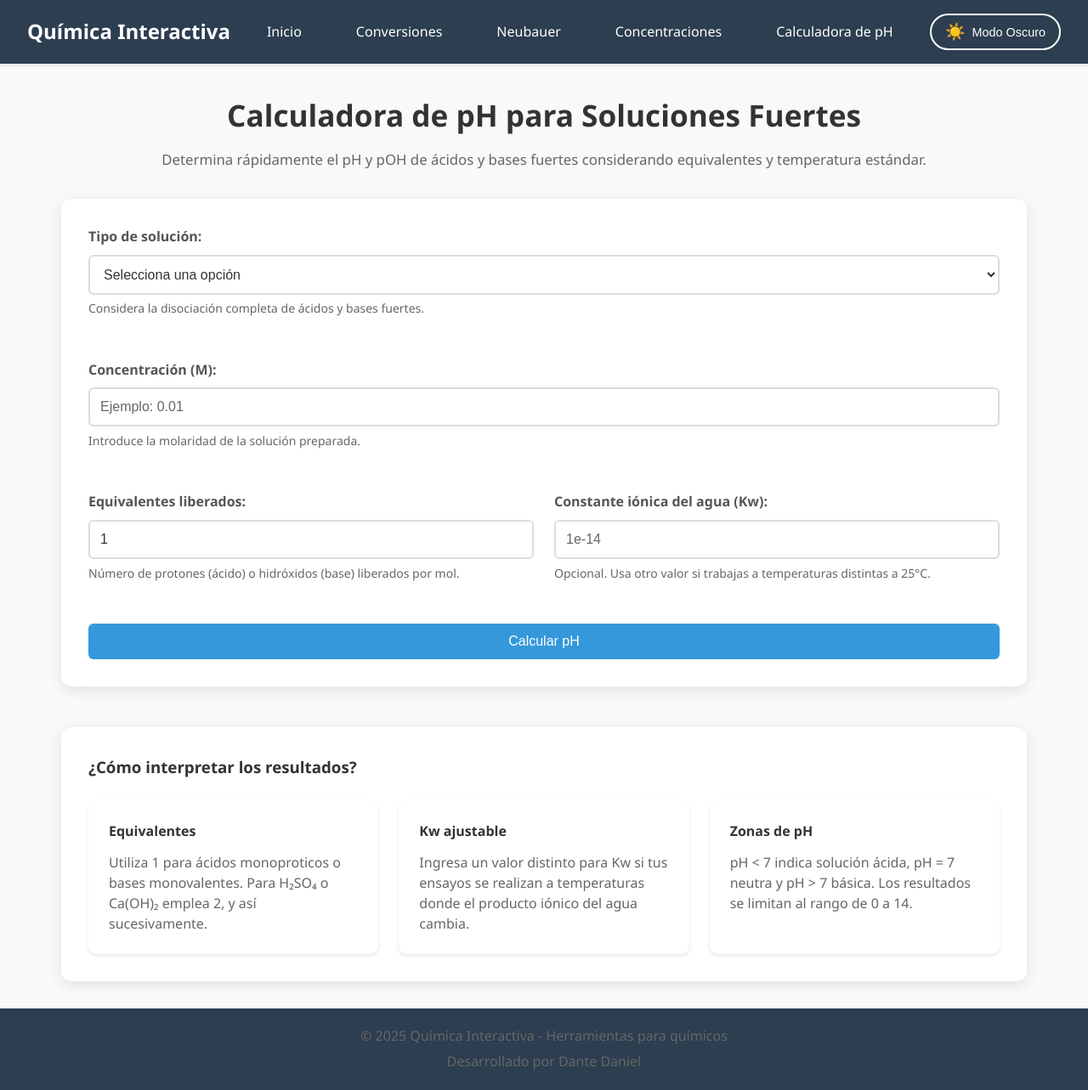
After one commit to DanteD1212/yani-lab, a Flask app: page /ph in a window 1280 px wide. The commit adds this page. Shown: the whole page at 85% size. Run offline with Flask 3, Linux system fonts and the light colour scheme.

Commit message:
Add strong acid/base pH calculator tool

```diff
--- a/app/__init__.py
+++ b/app/__init__.py
@@ -1,4 +1,5 @@
 from flask import Flask
+
 from .config import config
 
 def create_app(config_name='default'):
@@ -11,10 +12,12 @@ def create_app(config_name='default'):
     from .routes.conversions import bp as conversions_bp
     from .routes.neubauer import bp as neubauer_bp
     from .routes.concentrations import bp as concentrations_bp
+    from .routes.ph import bp as ph_bp
 
     app.register_blueprint(main_bp)
     app.register_blueprint(conversions_bp)
     app.register_blueprint(neubauer_bp)
     app.register_blueprint(concentrations_bp)
+    app.register_blueprint(ph_bp)
 
     return app
--- /dev/null
+++ b/app/routes/ph.py
@@ -0,0 +1,69 @@
+from flask import Blueprint, render_template, request
+
+from ..services.ph_service import PHService
+from ..models.ph import PHRequest, PHError, PHCalculationType
+from ..utils.validators import validate_numeric_input
+
+bp = Blueprint('ph', __name__)
+
+@bp.route('/ph', methods=['GET', 'POST'])
+def ph_calculator():
+    """Calculadora de pH para soluciones fuertes."""
+    calculation_types = PHService.get_calculation_types()
+
+    if request.method == 'GET':
+        return render_template(
+            'ph.html',
+            calculation_types=calculation_types,
+            resultado=None,
+            error=None,
+            form_data=None
+        )
+
+    error = None
+    resultado = None
+
+    try:
+        calc_type_str = request.form.get('calculation_type', '')
+        if not calc_type_str:
+            raise ValueError("Selecciona el tipo de solución a calcular.")
+
+        try:
+            calc_type = PHCalculationType(calc_type_str)
+        except ValueError:
+            raise ValueError("Tipo de cálculo no válido.")
+
+        concentration = validate_numeric_input(
+            request.form.get('concentration_m', ''),
+            'concentración'
+        )
+
+        equivalents_str = request.form.get('equivalents', '1')
+        equivalents = validate_numeric_input(equivalents_str, 'equivalentes')
+
+        kw_str = request.form.get('kw', '')
+        kw_value = None
+        if kw_str:
+            kw_value = validate_numeric_input(kw_str, 'constante iónica del agua')
+
+        ph_request = PHRequest(
+            calculation_type=calc_type,
+            concentration_m=concentration,
+            equivalents=equivalents,
+            kw=kw_value if kw_value is not None else PHService.DEFAULT_KW
+        )
+
+        resultado = PHService.calculate(ph_request)
+
+    except (ValueError, PHError) as exc:
+        error = str(exc)
+    except Exception:
+        error = "Ha ocurrido un error inesperado. Por favor, inténtalo de nuevo."
+
+    return render_template(
+        'ph.html',
+        calculation_types=calculation_types,
+        resultado=resultado,
+        error=error,
+        form_data=request.form
+    )
--- /dev/null
+++ b/app/static/css/ph.css
@@ -0,0 +1,142 @@
+/* Estilos específicos para la calculadora de pH */
+
+.page-header {
+    text-align: center;
+    margin-bottom: 2rem;
+}
+
+.page-header h1 {
+    font-size: 2.2rem;
+    color: var(--text-primary);
+    margin-bottom: 0.75rem;
+}
+
+.page-header p {
+    color: var(--text-secondary);
+    font-size: 1.05rem;
+}
+
+.ph-container {
+    display: grid;
+    gap: 2rem;
+}
+
+.ph-form {
+    background-color: var(--bg-card);
+    padding: 2rem;
+    border-radius: 12px;
+    box-shadow: var(--shadow-md);
+    display: flex;
+    flex-direction: column;
+    gap: 1.5rem;
+}
+
+.form-row {
+    display: grid;
+    grid-template-columns: repeat(auto-fit, minmax(240px, 1fr));
+    gap: 1.5rem;
+}
+
+.form-help {
+    color: var(--text-muted);
+    font-size: 0.875rem;
+    margin-top: 0.35rem;
+}
+
+.result-grid {
+    display: grid;
+    grid-template-columns: repeat(auto-fit, minmax(180px, 1fr));
+    gap: 1rem;
+    margin-top: 1.25rem;
+}
+
+.result-card {
+    background-color: var(--bg-secondary);
+    padding: 1rem;
+    border-radius: 10px;
+    box-shadow: var(--shadow-sm);
+    text-align: center;
+}
+
+.result-label {
+    display: block;
+    font-size: 0.95rem;
+    color: var(--text-secondary);
+    margin-bottom: 0.35rem;
+}
+
+.result-value {
+    font-size: 1.5rem;
+    font-weight: 700;
+    color: var(--btn-primary);
+}
+
+body.dark-mode .result-card {
+    background-color: #252d3d;
+}
+
+body.dark-mode .result-value {
+    color: #90cdf4;
+}
+
+.formula-text {
+    margin-top: 1.5rem;
+    font-weight: 600;
+    text-align: center;
+    color: var(--text-primary);
+}
+
+.notes-text {
+    margin-top: 0.75rem;
+    padding: 1rem;
+    border-radius: 8px;
+    background-color: var(--info-bg);
+    color: var(--info-text);
+    border-left: 4px solid var(--info-border);
+}
+
+.info-panel {
+    margin-top: 3rem;
+    background-color: var(--bg-card);
+    padding: 2rem;
+    border-radius: 12px;
+    box-shadow: var(--shadow-md);
+}
+
+.info-grid {
+    display: grid;
+    grid-template-columns: repeat(auto-fit, minmax(220px, 1fr));
+    gap: 1.5rem;
+    margin-top: 1.5rem;
+}
+
+.info-card {
+    background-color: var(--bg-secondary);
+    padding: 1.5rem;
+    border-radius: 10px;
+    box-shadow: var(--shadow-sm);
+}
+
+.info-card h4 {
+    margin-bottom: 0.75rem;
+    color: var(--text-primary);
+}
+
+.info-card p {
+    color: var(--text-secondary);
+    line-height: 1.5;
+}
+
+body.dark-mode .info-card {
+    background-color: #1f2735;
+}
+
+@media (max-width: 768px) {
+    .ph-form {
+        padding: 1.5rem;
+    }
+
+    .info-panel {
+        padding: 1.5rem;
+    }
+}
--- a/app/templates/base.html
+++ b/app/templates/base.html
@@ -29,6 +29,7 @@
                 <a href="{{ url_for('conversions.conversions') }}" class="nav-link">Conversiones</a>
                 <a href="{{ url_for('neubauer.neubauer') }}" class="nav-link">Neubauer</a>
                 <a href="{{ url_for('concentrations.concentrations') }}" class="nav-link">Concentraciones</a>
+                <a href="{{ url_for('ph.ph_calculator') }}" class="nav-link">Calculadora de pH</a>
             </div>
             <button id="darkModeToggle" class="dark-mode-toggle"
                     aria-label="Cambiar modo de color"
--- a/app/templates/index.html
+++ b/app/templates/index.html
@@ -32,6 +32,12 @@
             <p>Realiza cálculos de molaridad, molalidad, diluciones y conversiones de concentración.</p>
             <a href="{{ url_for('concentrations.concentrations') }}" class="btn btn-primary">Ir a Concentraciones</a>
         </div>
+
+        <div class="feature-card">
+            <h3>Calculadora de pH</h3>
+            <p>Obtén el pH y pOH de soluciones fuertes considerando número de equivalentes y Kw.</p>
+            <a href="{{ url_for('ph.ph_calculator') }}" class="btn btn-primary">Ir a Calculadora de pH</a>
+        </div>
     </div>
 </section>
 
--- /dev/null
+++ b/app/templates/ph.html
@@ -0,0 +1,108 @@
+{% extends "base.html" %}
+
+{% block title %}Calculadora de pH - Química Interactiva{% endblock %}
+
+{% block styles %}
+<link rel="stylesheet" type="text/css" href="{{ url_for('static', filename='css/ph.css') }}">
+{% endblock %}
+
+{% block content %}
+<div class="page-header">
+    <h1>Calculadora de pH para Soluciones Fuertes</h1>
+    <p>Determina rápidamente el pH y pOH de ácidos y bases fuertes considerando equivalentes y temperatura estándar.</p>
+</div>
+
+<div class="ph-container">
+    <form method="POST" class="ph-form">
+        <div class="form-group">
+            <label for="calculation_type" class="form-label">Tipo de solución:</label>
+            <select id="calculation_type" name="calculation_type" class="form-select" required>
+                <option value="">Selecciona una opción</option>
+                {% for calc_type in calculation_types %}
+                <option value="{{ calc_type.value }}" {% if form_data and form_data.get('calculation_type') == calc_type.value %}selected{% endif %}>
+                    {{ calc_type.label }}
+                </option>
+                {% endfor %}
+            </select>
+            <span class="form-help">Considera la disociación completa de ácidos y bases fuertes.</span>
+        </div>
+
+        <div class="form-group">
+            <label for="concentration_m" class="form-label">Concentración (M):</label>
+            <input type="number" step="any" min="0" id="concentration_m" name="concentration_m" class="form-input"
+                   placeholder="Ejemplo: 0.01" value="{{ form_data.get('concentration_m', '') if form_data else '' }}" required>
+            <span class="form-help">Introduce la molaridad de la solución preparada.</span>
+        </div>
+
+        <div class="form-row">
+            <div class="form-group">
+                <label for="equivalents" class="form-label">Equivalentes liberados:</label>
+                <input type="number" step="any" min="0" id="equivalents" name="equivalents" class="form-input"
+                       placeholder="Ejemplo: 1" value="{{ form_data.get('equivalents', '1') if form_data else '1' }}" required>
+                <span class="form-help">Número de protones (ácido) o hidróxidos (base) liberados por mol.</span>
+            </div>
+            <div class="form-group">
+                <label for="kw" class="form-label">Constante iónica del agua (Kw):</label>
+                <input type="number" step="any" min="0" id="kw" name="kw" class="form-input"
+                       placeholder="1e-14" value="{{ form_data.get('kw', '') if form_data else '' }}">
+                <span class="form-help">Opcional. Usa otro valor si trabajas a temperaturas distintas a 25°C.</span>
+            </div>
+        </div>
+
+        <button type="submit" class="btn btn-primary">Calcular pH</button>
+    </form>
+
+    {% if resultado %}
+    <div class="result-section success">
+        <h2>Resultados del cálculo</h2>
+        <div class="result-grid">
+            <div class="result-card">
+                <span class="result-label">pH</span>
+                <span class="result-value">{{ "%.4f"|format(resultado.ph) }}</span>
+            </div>
+            <div class="result-card">
+                <span class="result-label">pOH</span>
+                <span class="result-value">{{ "%.4f"|format(resultado.poh) }}</span>
+            </div>
+            <div class="result-card">
+                <span class="result-label">[H₃O⁺]</span>
+                <span class="result-value">{{ "%.3e"|format(resultado.hydronium) }} M</span>
+            </div>
+            <div class="result-card">
+                <span class="result-label">[OH⁻]</span>
+                <span class="result-value">{{ "%.3e"|format(resultado.hydroxide) }} M</span>
+            </div>
+        </div>
+        <p class="formula-text">{{ resultado.formula_used }}</p>
+        {% if resultado.notes %}
+        <p class="notes-text">{{ resultado.notes }}</p>
+        {% endif %}
+    </div>
+    {% endif %}
+
+    {% if error %}
+    <div class="result-section error">
+        <h2>No se pudo completar el cálculo</h2>
+        <p class="error-text">{{ error }}</p>
+    </div>
+    {% endif %}
+</div>
+
+<section class="info-panel">
+    <h3>¿Cómo interpretar los resultados?</h3>
+    <div class="info-grid">
+        <div class="info-card">
+            <h4>Equivalentes</h4>
+            <p>Utiliza 1 para ácidos monoproticos o bases monovalentes. Para H₂SO₄ o Ca(OH)₂ emplea 2, y así sucesivamente.</p>
+        </div>
+        <div class="info-card">
+            <h4>Kw ajustable</h4>
+            <p>Ingresa un valor distinto para Kw si tus ensayos se realizan a temperaturas donde el producto iónico del agua cambia.</p>
+        </div>
+        <div class="info-card">
+            <h4>Zonas de pH</h4>
+            <p>pH &lt; 7 indica solución ácida, pH = 7 neutra y pH &gt; 7 básica. Los resultados se limitan al rango de 0 a 14.</p>
+        </div>
+    </div>
+</section>
+{% endblock %}
```
Also changed, not shown: app/models/ph.py (added, +31 -0 lines), app/services/ph_service.py (added, +76 -0 lines), tests/test_ph_service.py (added, +61 -0 lines), README.md.
